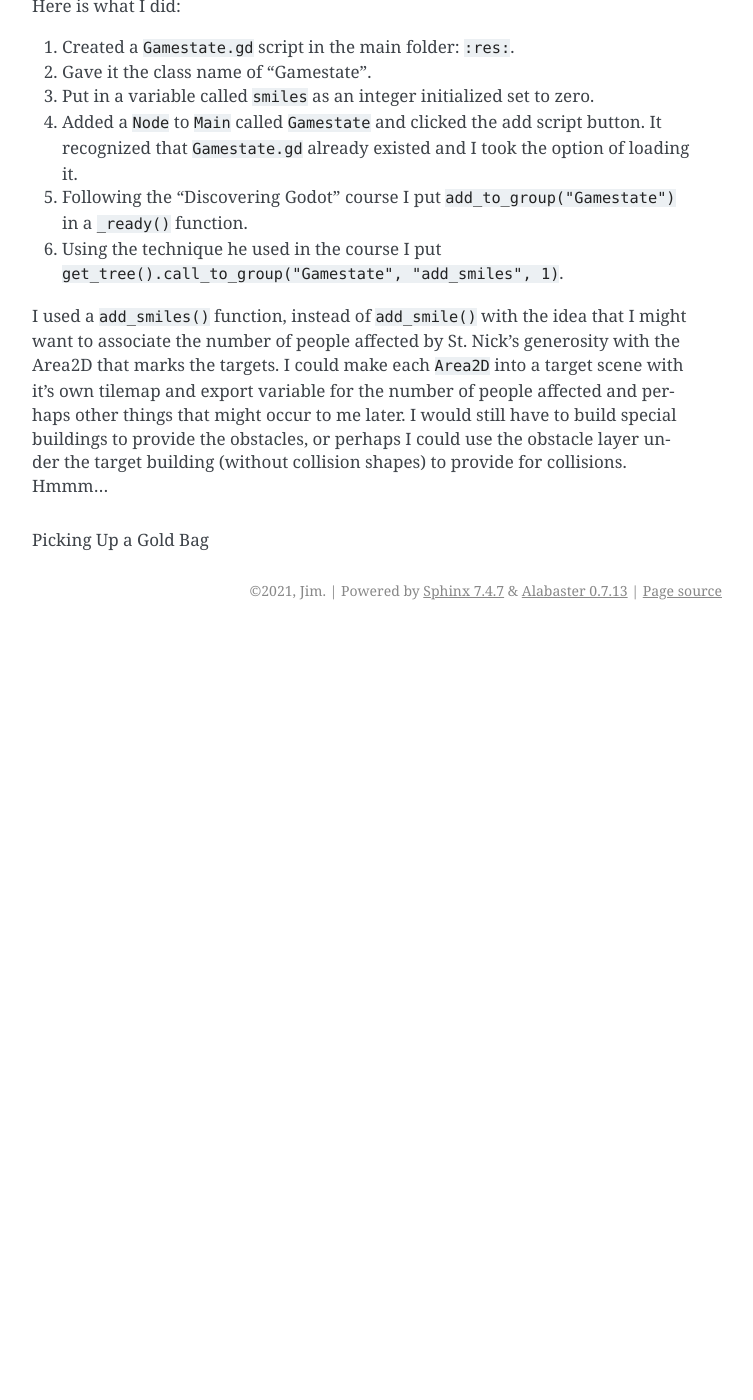
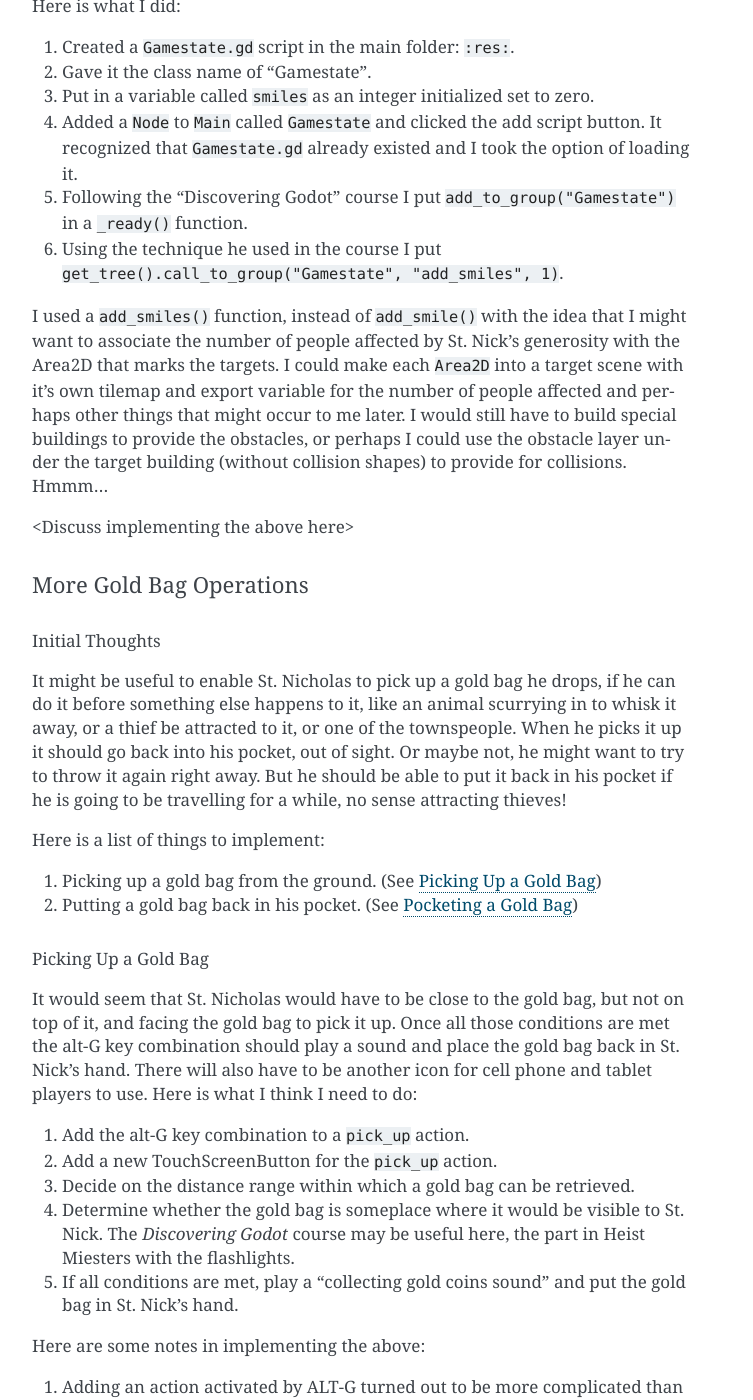
Before and after one commit to JMorris1575/Christmas2022, a Sphinx documentation site: the page built from docs/new_game.rst, in a window 1280 px wide and 1400 px high, scrolled down 22955 px. Shown: the whole window, without its empty margins (388-1141 px from the left). Built offline with Sphinx 7.4.7, drawn with Linux system fonts in a browser that asks for light colours; before the commit the page ends 23585 px from its top, so only the background shows below that; some of the changed text lies outside the part shown.

Commit message:
Working on picking up gold bags

```diff
--- a/docs/new_game.rst
+++ b/docs/new_game.rst
@@ -253,7 +253,7 @@
 #. Find or Create an Icon for the gold bags. (See :ref:`gold_bag_icon`)
 #. Create a separate scene for gold bags. (See :ref:`create_gold_bag`)
 #. Implement the process for St. Nicholas to throw a gold bag. (See :ref:`throwing_gold_bag`)
-#. Implement the hiding and revealing process for gold bags. (See :ref:`pocket_gold_bag`)
+#. Implement the hiding and revealing process for gold bags. (See :ref:`gold_bag_from_pocket`)
 
 .. _gold_bag_icon:
 
@@ -738,10 +738,10 @@
 But, before I do any of that, I want to create a means of giving St. Nicholas a "pocket" to hold a few gold bags that he
 can then give to the poor.
 
-.. _pocket_gold_bag:
+.. _gold_bag_from_pocket:
 
-Gold Bags in the Pocket
------------------------
+Getting Gold Bags from the Pocket
+---------------------------------
 
 I think this is going to be something like the ``BulletManager`` in the jmbiv tutorial. There, the ``BulletManager`` is
 ``Node2D`` that only contains a script and the script does very little, only having one function to handle a bullet that
@@ -966,8 +966,63 @@
 might occur to me later. I would still have to build special buildings to provide the obstacles, or perhaps I could use
 the obstacle layer under the target building (without collision shapes) to provide for collisions. Hmmm...
 
+<Discuss implementing the above here>
+
+More Gold Bag Operations
+------------------------
+
+Initial Thoughts
+^^^^^^^^^^^^^^^^
+
+It might be useful to enable St. Nicholas to pick up a gold bag he drops, if he can do it before something else happens
+to it, like an animal scurrying in to whisk it away, or a thief be attracted to it, or one of the townspeople. When he
+picks it up it should go back into his pocket, out of sight. Or maybe not, he might want to try to throw it again right
+away. But he should be able to put it back in his pocket if he is going to be travelling for a while, no sense
+attracting thieves!
+
+Here is a list of things to implement:
+
+#. Picking up a gold bag from the ground. (See :ref:`pick_up_gold_bag`)
+#. Putting a gold bag back in his pocket. (See :ref:`pocket_gold_bag`)
 
 .. _pick_up_gold_bag:
 
 Picking Up a Gold Bag
 ^^^^^^^^^^^^^^^^^^^^^
+
+It would seem that St. Nicholas would have to be close to the gold bag, but not on top of it, and facing the gold bag
+to pick it up. Once all those conditions are met the alt-G key combination should play a sound and place the gold bag
+back in St. Nick's hand. There will also have to be another icon for cell phone and tablet players to use. Here is what
+I think I need to do:
+
+#. Add the alt-G key combination to a ``pick_up`` action.
+#. Add a new TouchScreenButton for the ``pick_up`` action.
+#. Decide on the distance range within which a gold bag can be retrieved.
+#. Determine whether the gold bag is someplace where it would be visible to St. Nick. The *Discovering Godot* course may
+   be useful here, the part in Heist Miesters with the flashlights.
+#. If all conditions are met, play a "collecting gold coins sound" and put the gold bag in St. Nick's hand.
+
+Here are some notes in implementing the above:
+
+#. Adding an action activated by ALT-G turned out to be more complicated than I thought. Even though I added a
+   ``pick_up_gold_bag`` action and connected it to the ALT-G combination, the ``get_gold_bag`` action fired anyway
+   because the G key was pressed. I had to add some logic to the input section of St. Nick's ``_process`` function to
+   distinguish between the two cases.
+#. I copied the TossButton and adjusted the x values of the positions of the two similar buttons. Temporarily I'm using
+   the purple-background version of the toss button for the pick up button until I can get a better icon -- perhaps for
+   both of those buttons.
+#. From the size of the ``StNick`` sprite I would say the gold bag must be between 10 and 30 pixels away from his
+   ``global_position`` and within a 160° field of view.
+#. Determining whether all conditions were met required that I add each gold bag to a ``GoldBag`` group, which I did in
+   the inspector. then I needed to add a ``received`` variable to indicate if the gold bag has been taken by its
+   intended receiver or by someone else. Finally, for each gold bag that has been tossed (and not still in St. Nick's
+   hand) but not received:
+
+   A. Calculate the distance to the gold bag: (easy vector math (gold_bag_position - player_postion).length)
+   #. Determine whether it is in StNick's field of view. (See
+      https://www.udemy.com/course/draft/1647296/learn/lecture/17264166#overview starting at about 7:00.)
+
+.. _pocket_gold_bag:
+
+Pocketing a Gold Bag
+^^^^^^^^^^^^^^^^^^^^
```
